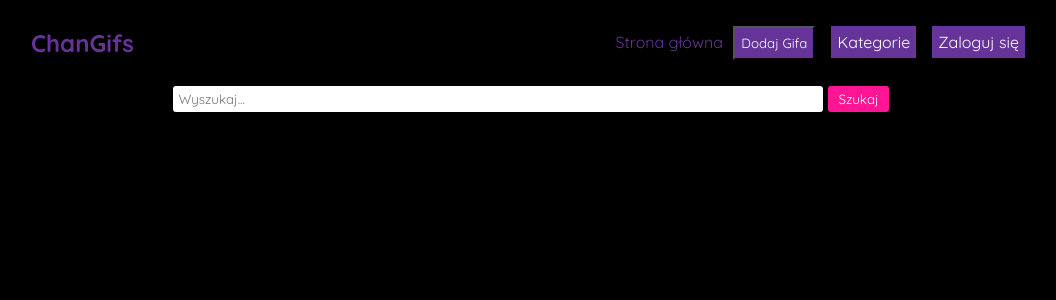
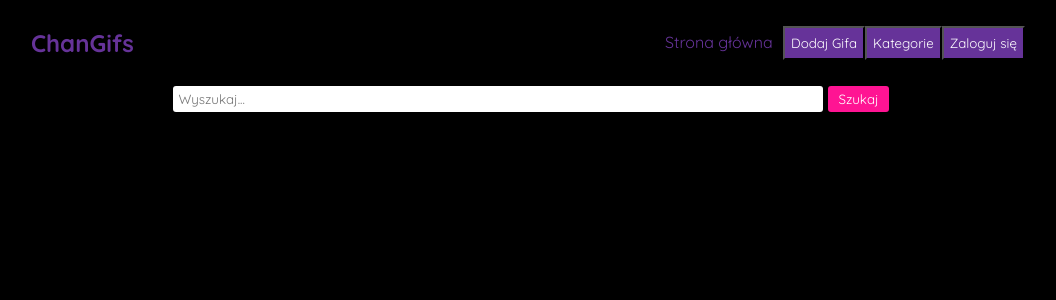
Before and after one commit to ProjektBD-IO/ProjektBD-IO, a React (Create React App) app: page / in a window 1280 px wide. Shown: the top 300 px of the page, without its empty margins (109-1165 px from the left). Built offline with nearby package versions, Linux system fonts and the light colour scheme.

Commit message:
Add files via upload

```diff
--- a/src/App.js
+++ b/src/App.js
@@ -1,7 +1,8 @@
 import Nav from './Navbar';
 import './index.css';
-import SearchBar from './search';
+import SearchBar from './searchbar';
 import Gif from './Home';
+import BasicButtonExample from './kategorie';
 function App() {
   return (
     <div className="App">
--- a/src/Navbar.js
+++ b/src/Navbar.js
@@ -1,4 +1,5 @@
 import Add from './upload';
+import  DropdownMenu  from './kategorie';
 const Nav = () => {
     return (
         <nav className="nav" >
@@ -10,17 +11,16 @@ const Nav = () => {
                     backgroundColor: '#663399',
                     borderRadois: '8px'}}
                 >Dodaj Gifa</button>
-                <a href="/Categories" style={{
+                 <DropdownMenu  label="Kategorie"  >
+                    <a href="sport">sport</a>
+                    <a href="filmy">filmy</a>
+                    <a href="seriale">seriale</a>
+                </DropdownMenu >
+                <button onclick="window.location.href='strona_logowania.html'"
+                style={{
                     color: "white",
                     backgroundColor: '#663399',
-                    borderRadois: '8px'
-                }}>Kategorie</a>
-                <a href="/Categories" style={{
-                    color: "white",
-                    backgroundColor: '#663399',
-                    borderRadois: '8px'
-                }}>Zaloguj się</a>
-
+                    borderRadois: '8px'}}>Zaloguj się</button>
             </div>
         </nav>
      );
--- a/src/index.css
+++ b/src/index.css
@@ -14,6 +14,7 @@
   width: "30%";
   height: "30%";
 }
+
 .nav h1 {
   width: "100px";
   height: "40px";
@@ -29,7 +30,6 @@
   height: 10%;
   margin-left: auto;
   color: #663399;
-  margin-left: 16px;
   text-decoration: none;
   padding: 6px;
 }
@@ -38,6 +38,7 @@
 }
 .nav button{
   height: 34px;
+  padding: 6px;
 }
 .nav .links:hover{
   color: #f1356d;
@@ -106,3 +107,36 @@ button[type="submit"] {
     padding:0 12px;
   }
 }
+
+.dropdown-menu {
+  color: #663399;
+  position: relative;
+  display: inline-block;
+  background-color: #663399;
+}
+.dropdown-content {
+  left: 0;
+  width: 100%;
+  position: absolute;
+  z-index: 1;
+  background-color: #663399;
+  display: flex;
+  flex-direction: column;
+}
+.dropdown-content a {
+  color: white;
+  text-align: left;
+  display: block;
+  text-decoration: #663399;
+}
+.dropdown-button {
+  background-color: inherit;
+  color: white;
+  padding: 6px;
+  cursor: pointer;
+  text-align: center;
+}
+.dropdown{
+  position: relative;
+  width: 100%;
+}
--- /dev/null
+++ b/src/kategorie.js
@@ -0,0 +1,28 @@
+import React, { useState } from 'react';
+
+function DropdownMenu(props) {
+  const [isOpen, setIsOpen] = useState(false);
+
+  function toggleOpen() {
+    setIsOpen(!isOpen);
+  }
+
+  function closeMenu() {
+    setIsOpen(false);
+  }
+
+  return (
+    <div className="dropdown-menu" onMouseEnter={toggleOpen} onMouseLeave={closeMenu}>
+      <button className="dropdown-button">
+        {props.label}
+      </button>
+      {isOpen && (
+        <div className="dropdown-content">
+          {props.children}
+        </div>
+      )}
+    </div>
+  );
+}
+
+export default DropdownMenu;
--- /dev/null
+++ b/src/searchbar.js
@@ -0,0 +1,52 @@
+import React, { useState, useEffect } from 'react';
+function SearchResults() {
+    const [searchResults, setSearchResults] = useState([]);
+
+    useEffect(() => {
+      fetch('http://localhost:8889/search/tags/2')
+        .then(response => response.json())
+        .then(data => setSearchResults(data))
+        .catch(error => console.log(error));
+    }, []);
+
+    return (
+      <div className='gallery'>
+          <ul>
+              {searchResults.map(gif => (
+                  <li key={gif.id_gif}>
+                      <img src= {`http://localhost:8889${gif.reflink}`} alt={gif.title} style={{ width: "100%", margin:"0px" }} padding="0px"/>
+                  </li>
+              ))}
+          </ul>
+      </div>
+    );
+  }
+
+function SearchBar() {
+  const [searchValue, setSearchValue] = useState('');
+  const [searchResults, setSearchResults] = useState([]);
+
+  const handleChange = (event) => {
+    setSearchValue(event.target.value);
+
+  }
+
+  const handleSubmit = (event) => {
+    event.preventDefault();
+    fetch(`http://localhost:8889/search?tags=${searchValue.split(' ').join(',')}`)
+      .then(response => response.json())
+      .then(data => setSearchResults(data))
+      .catch(error => console.log(error));
+  }
+
+  return (
+    <div>
+      <form onSubmit={handleSubmit}>
+        <input type="text" placeholder="Wyszukaj..."  value={searchValue} onChange={handleChange} />
+        <button type="submit">Szukaj</button>
+      </form>
+    </div>
+  );
+}
+
+export default SearchBar;
```
Also changed, not shown: src/wyniki.js (added, +25 -0 lines).
